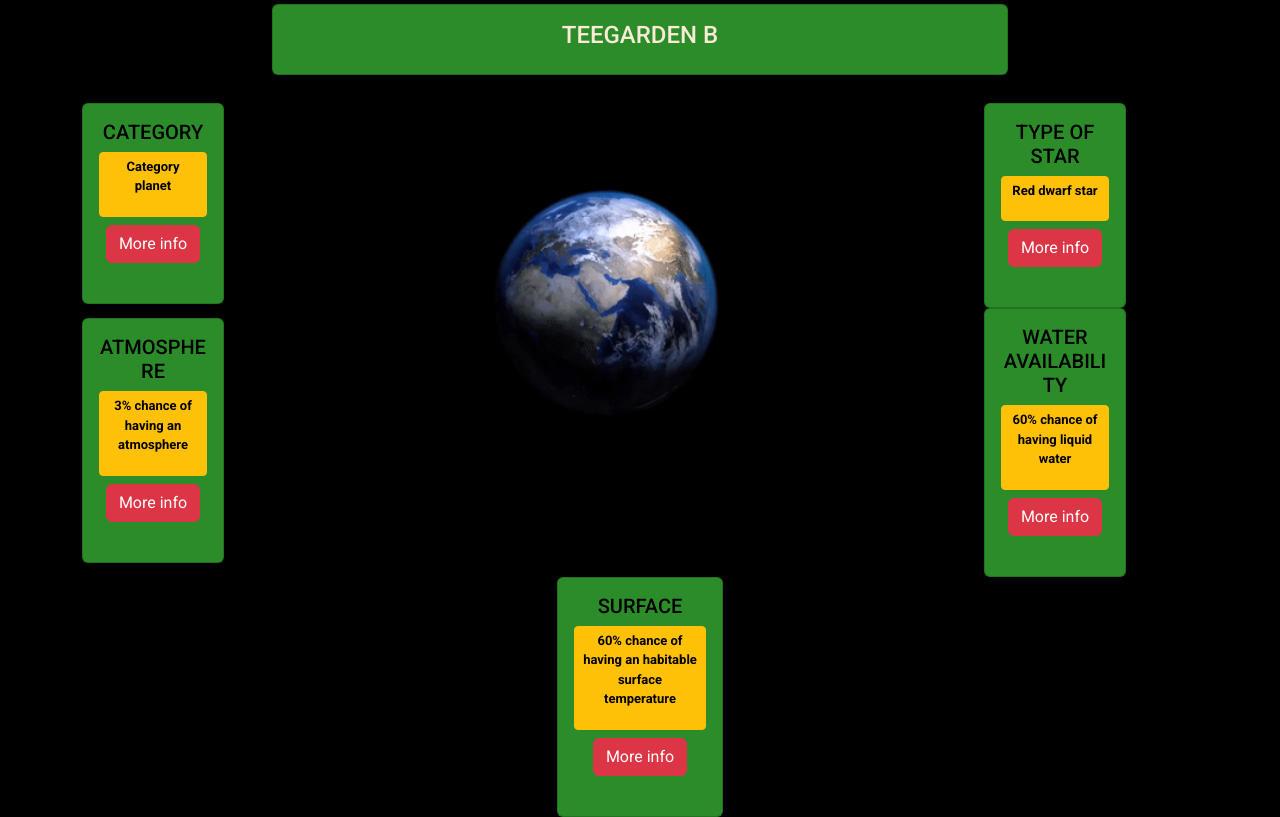
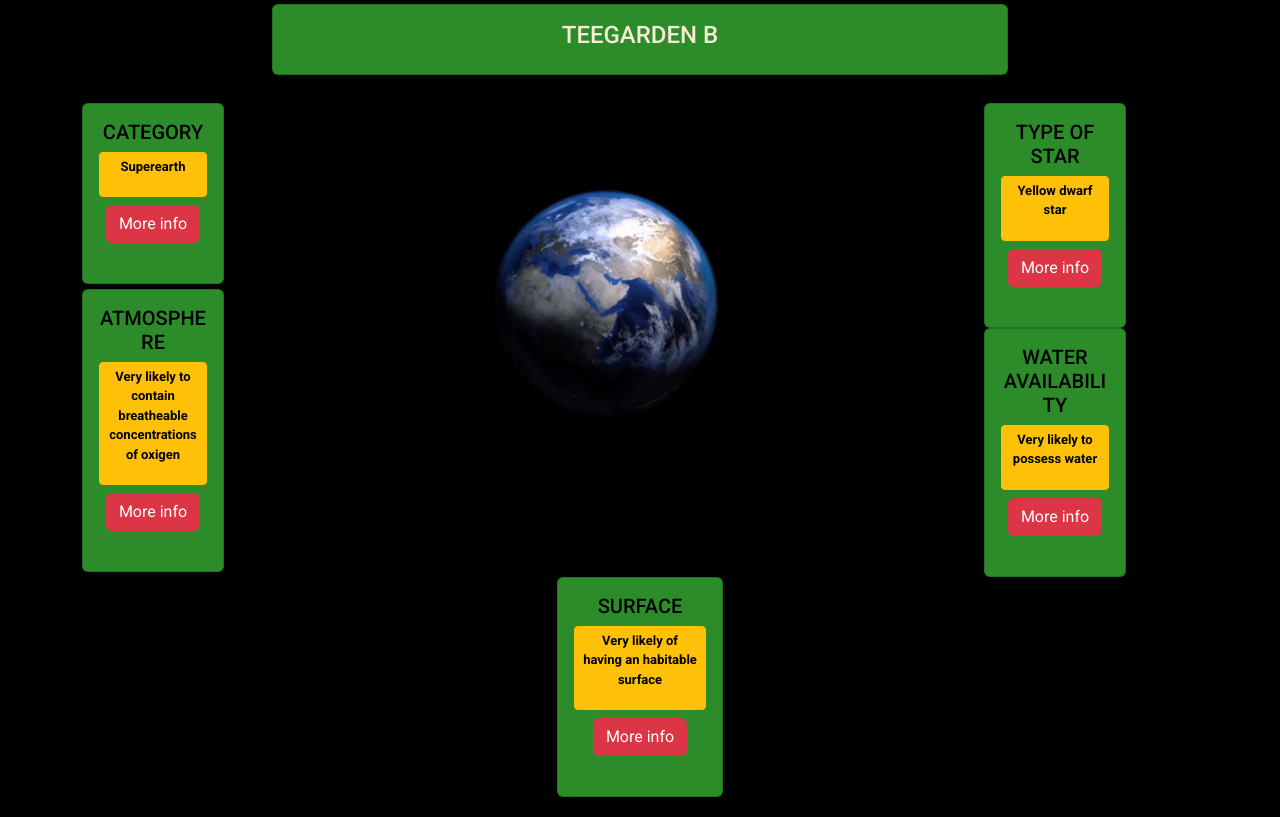
Before and after one commit to GabrielReyes16/Life_Far_Away, a Django app: page /app/ in a window 1280 px wide. Shown: the part 56-873 px from the top of the page. Run offline with Django 4.2, Linux system fonts and the light colour scheme.

Commit message:
Update planet.html

```diff
--- a/Django/life_far_away/app/templates/planet.html
+++ b/Django/life_far_away/app/templates/planet.html
@@ -72,7 +72,7 @@
                     <div class="card">
                         <div class="card-body text-center">
                             <h5 class="card-title">CATEGORY</h5>
-                            <button class="btn btn-warning btn-sm"><p class="explanation">Category planet</p></button>
+                            <button class="btn btn-warning btn-sm"><p class="explanation">Superearth</p></button>
                             <p class="py-2 gap-1">
                                 <button class="btn btn-danger" type="button" data-bs-toggle="collapse" data-bs-target="#collapseExample1" aria-expanded="false" aria-controls="collapseExample">
                                 More info
@@ -80,7 +80,10 @@
                             </p>
                             <div class="collapse" id="collapseExample1">
                                 <div class="card">
-                                    <p>Information</p>
+                                    <p class="text-collapse">Rocky planet known as Superearth, it's slightly
+                                        bigger than Earth (1.2 times). It orbits at a closer to its star than our planet,
+                                        which makes its temperatures  higher.
+                                    </p>
                                 </div>
                             </div>
                         </div>
@@ -90,7 +93,7 @@
                     <div class="card">
                         <div class="card-body text-center">
                           <h5 class="card-title">ATMOSPHERE</h5>
-                          <button class="btn btn-warning btn-sm"><p class="explanation">3% chance of having an atmosphere</p></button>
+                          <button class="btn btn-warning btn-sm"><p class="explanation">Very likely to contain breatheable concentrations of oxigen</p></button>
                             <p class="py-2 gap-1">
                                 <button class="btn btn-danger" type="button" data-bs-toggle="collapse" data-bs-target="#collapseExample3" aria-expanded="false" aria-controls="collapseExample">
                                 More info
@@ -98,7 +101,7 @@
                             </p>
                             <div class="collapse" id="collapseExample3">
                                 <div class="card">
-                                    <p>Information</p>
+                                    <p class="text-collapse">It possess an atmosphere composed by a combination of oxygen and nitrogen, with a median temperature of 50°C</p>
                                 </div>
                             </div>
                         </div>
@@ -115,7 +118,7 @@
                     <div class="card">
                         <div class="card-body text-center">
                           <h5 class="card-title">TYPE OF STAR</h5>
-                          <button class="btn btn-warning btn-sm"><p class="explanation">Red dwarf star</p></button>
+                          <button class="btn btn-warning btn-sm"><p class="explanation">Yellow dwarf star</p></button>
                             <p class="py-2 gap-1">
                                 <button class="btn btn-danger" type="button" data-bs-toggle="collapse" data-bs-target="#collapseExample2" aria-expanded="false" aria-controls="collapseExample">
                                 More info
@@ -123,7 +126,7 @@
                             </p>
                             <div class="collapse" id="collapseExample2">
                                 <div class="card">
-                                    <p>Information</p>
+                                    <p class="text-collapse">It orbits closely to a relatively young star known as yellow dwarf (the same type as Earth's Sun)</p>
                                 </div>
                             </div>
                         </div>
@@ -133,7 +136,7 @@
                     <div class="card">
                         <div class="card-body text-center">
                           <h5 class="card-title">WATER AVAILABILITY</h5>
-                          <button class="btn btn-warning btn-sm"><p class="explanation">60% chance of having liquid water</p></button>
+                          <button class="btn btn-warning btn-sm"><p class="explanation">Very likely to possess water</p></button>
                             <p class="py-2 gap-1">
                                 <button class="btn btn-danger" type="button" data-bs-toggle="collapse" data-bs-target="#collapseExample4" aria-expanded="false" aria-controls="collapseExample">
                                 More info
@@ -141,7 +144,7 @@
                             </p>
                             <div class="collapse" id="collapseExample4">
                                 <div class="card">
-                                    <p>Information</p>
+                                    <p class="text-collapse">The planet has an abundant cloud cover, indicative of the presence of water in the atmosphere.</p>
                                 </div>
                             </div>
                         </div>
@@ -155,7 +158,7 @@
                 <div class="card">
                     <div class="card-body text-center">
                       <h5 class="card-title">SURFACE</h5>
-                      <button class="btn btn-warning btn-sm"><p class="explanation">60% chance of having an habitable surface temperature </p></button>
+                      <button class="btn btn-warning btn-sm"><p class="explanation">Very likely of having an habitable surface</p></button>
                         <p class="py-2 gap-1">
                             <button class="btn btn-danger" type="button" data-bs-toggle="collapse" data-bs-target="#collapseExample5" aria-expanded="false" aria-controls="collapseExample">
                             More info
@@ -163,7 +166,7 @@
                         </p>
                         <div class="collapse" id="collapseExample5">
                             <div class="card">
-                                <p>Information</p>
+                                <p class="text-collapse">Most of the planet's real surface is covered with oceans, and the landmass is composed for a continent and several islands</p>
                             </div>
                         </div>
                     </div>
```
